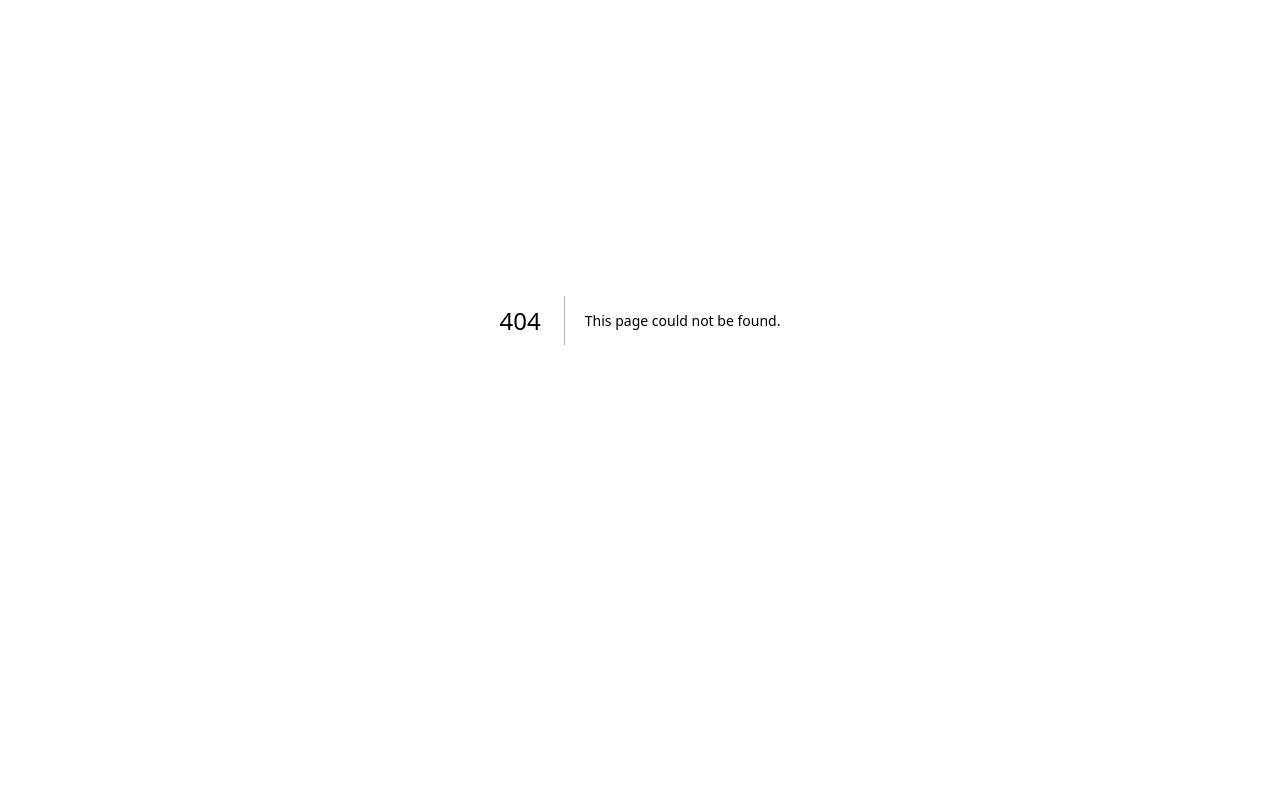
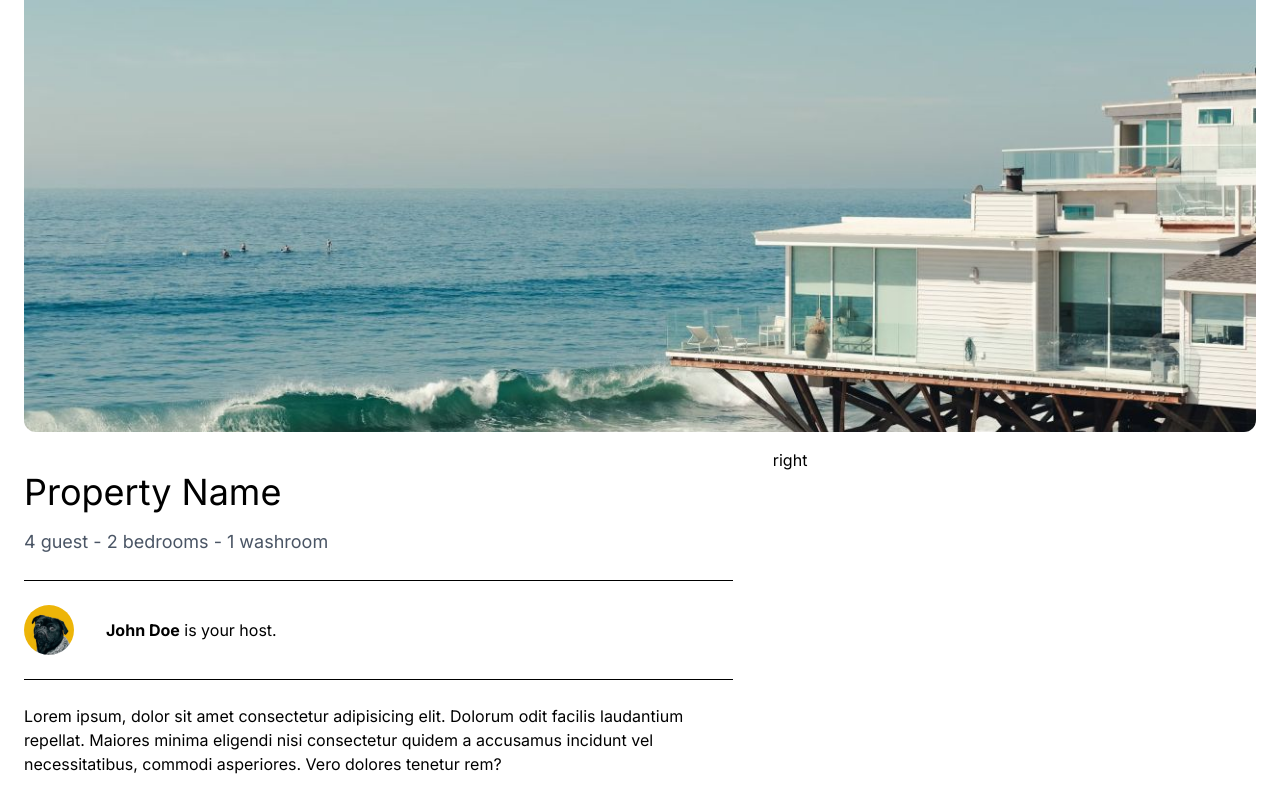
Before and after one commit to HerbertNtim/tripnestbnb, a Next.js app in the folder client/: page /property/1 in a window 1280 px wide. Before the commit this address had no page. Shown: the part 208-1008 px from the top of the page. Before the commit the page ends 928 px from the top, so only its background shows below. Built offline with nearby package versions, Linux system fonts and the light colour scheme.

Commit message:
added property details page

```diff
--- /dev/null
+++ b/client/src/app/property/[id]/page.tsx
@@ -0,0 +1,38 @@
+import Image from 'next/image'
+import React from 'react'
+
+const PropertyDetails = () => {
+  return (
+    <main className='max-w-[1500px] mx-auto px-6'>
+      <div className='w-full h-[64vh] overflow-hidden rounded-xl relative'>
+        <Image fill src={'/beach_1.jpg'} alt='Beach' className='object-cover w-full h-full' />
+      </div>
+
+      <div className='mt-4 grid grid-cols-1 md:grid-cols-5 gap-4'>
+        <div className='col-span-3 py-6 pr-6'>
+          <h1 className='mb-4 text-4xl'>Property Name</h1>
+
+          <span className='mb-6 block text-lg text-gray-600'>
+            4 guest - 2 bedrooms - 1 washroom
+          </span>
+
+          <hr />
+
+          <div className='py-6 flex items-center space-x-4'>
+            <Image src={'/profile_pic_1.jpg'} alt='owner' width={50} height={50} className='rounded-full' />
+
+            <hr />
+            <p><strong>John Doe</strong> is your host.</p>
+
+          </div>
+          <hr />
+          <p className='mt-6 text-md'>Lorem ipsum, dolor sit amet consectetur adipisicing elit. Dolorum odit facilis laudantium repellat. Maiores minima eligendi nisi consectetur quidem a accusamus incidunt vel necessitatibus, commodi asperiores. Vero dolores tenetur rem?</p>
+        </div>
+
+        <div>right</div>
+      </div>
+    </main>
+  )
+}
+
+export default PropertyDetails
```
Also changed, not shown: client/public/profile_pic_1.jpg (added).
